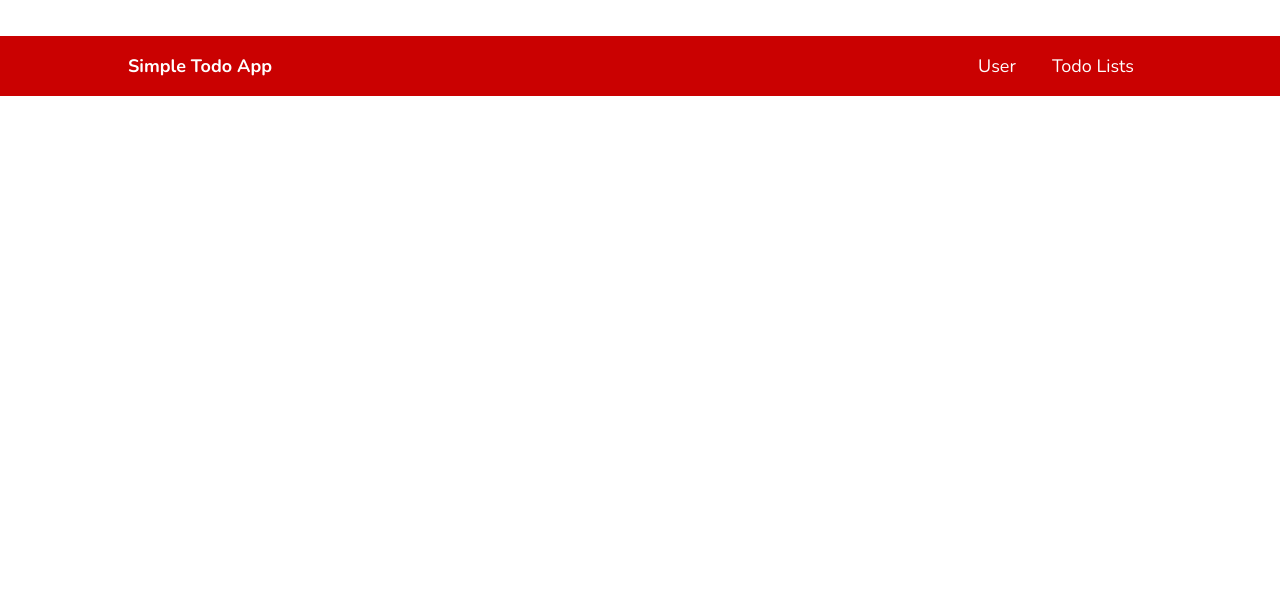
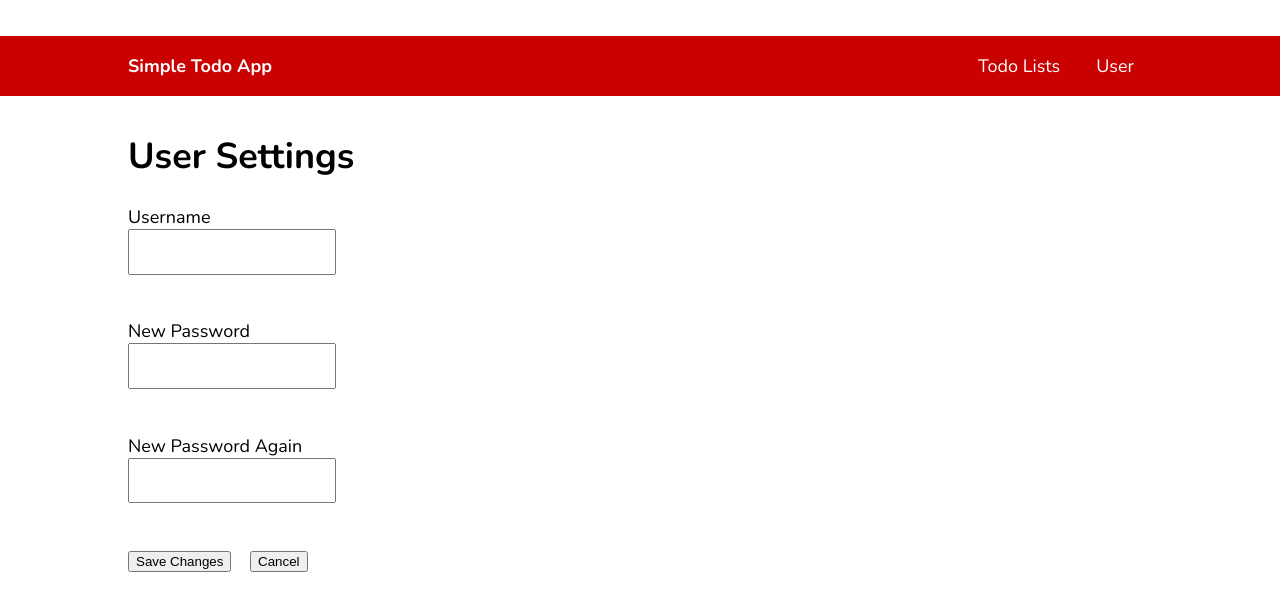
Before and after one commit to utr1903/todo-app-frontend, an Angular app: page /user in a window 1280 px wide. Before the commit this address led to /. Shown: the top 610 px of the page. Built offline with nearby package versions, Linux system fonts and the light colour scheme.

Commit message:
user-component added

```diff
--- a/src/app/app-routing.module.ts
+++ b/src/app/app-routing.module.ts
@@ -3,10 +3,12 @@ import { RouterModule, Routes } from '@angular/router';
 
 import { HomeComponent } from './home/home.component';
 import { ListComponent } from './list/list.component';
+import { UserComponent } from './user/user.component';
 
 const routes: Routes = [
   {path: '', component: HomeComponent},
   {path: 'list', component: ListComponent},
+  {path: 'user', component: UserComponent},
 ];
 
 @NgModule({
--- a/src/app/app.component.html
+++ b/src/app/app.component.html
@@ -3,8 +3,8 @@
     <a href="#" class="logo">Simple Todo App</a>
     <nav>
       <ul>
-        <li><a href="#" routerLint="/">User</a></li>
-        <li><a href="list/" routerLint="/list">Todo Lists</a></li>
+        <li><a href="list/" routerLink="/list">Todo Lists</a></li>
+        <li><a href="user/" routerLink="/user">User</a></li>
       </ul>
     </nav>
   </div>
--- a/src/app/app.module.ts
+++ b/src/app/app.module.ts
@@ -7,12 +7,14 @@ import { AppRoutingModule } from './app-routing.module';
 import { AppComponent } from './app.component';
 import { HomeComponent } from './home/home.component';
 import { ListComponent } from './list/list.component';
+import { UserComponent } from './user/user.component';
 
 @NgModule({
   declarations: [
     AppComponent,
     HomeComponent,
-    ListComponent
+    ListComponent,
+    UserComponent
   ],
   imports: [
     BrowserModule,
--- a/src/app/http.service.ts
+++ b/src/app/http.service.ts
@@ -7,14 +7,7 @@ import { HttpHeaders } from '@angular/common/http';
 })
 export class HttpService {
 
-  headers = new HttpHeaders()
-    .set("Access-Control-Allow-Origin", "*");
-
   constructor(private http: HttpClient) { }
-
-  getBeer() {
-    return this.http.get('https://api.openbrewerydb.org/breweries');
-  }
 
   get(url: string) {
     const headerDict = {
--- a/src/app/list/list.component.ts
+++ b/src/app/list/list.component.ts
@@ -12,6 +12,10 @@ export class ListComponent implements OnInit {
   constructor(private _http: HttpService) { }
 
   ngOnInit() {
+    this.getTodoLists();
+  }
+
+  getTodoLists() {
     this._http.get('http://localhost:8080/lists/GetLists').subscribe(
       data => {
         this.lists = data;
--- /dev/null
+++ b/src/app/user/user.component.html
@@ -0,0 +1,31 @@
+<div class="header-container">
+    <h1>User Settings</h1>
+</div>
+
+<div class="username-container">
+    <p>
+        Username
+        <br>
+        <input type="text" [(ngModel)]="userName">
+    </p>
+</div>
+
+<div class="password-container">
+    <p>
+        New Password
+        <br>
+        <input type="password" [(ngModel)]="password">
+    </p>
+</div>
+
+<div class="password-container">
+    <p>
+        New Password Again
+        <br>
+        <input type="password" [(ngModel)]="passwordNew">
+    </p>
+</div>
+
+<button (click)="saveChanges()" type="button" mdbBtn color="primary" mdbWavesEffect>Save Changes</button>
+&nbsp;&nbsp;
+<button (click)="cancel()" type="button" mdbBtn color="primary" mdbWavesEffect>Cancel</button>
--- /dev/null
+++ b/src/app/user/user.component.scss
@@ -0,0 +1,42 @@
+.header-container {
+    // padding: 2em;
+    border: none;
+    margin-top: 2em;
+    margin-bottom: none;
+    text-align: left;
+}
+
+.username-container {
+    // padding: 3em;
+    // border: 1px solid lightgray;
+    margin-bottom: 1em;
+
+    input {
+        padding: 1em;
+        margin-bottom: 2em;
+    }
+}
+
+.password-container {
+    // padding: 3em;
+    // border: 1px solid lightgray;
+    margin-bottom: 1em;
+
+    input {
+        padding: 1em;
+        margin-bottom: 2em;
+    }
+}
+
+.md-button {
+    padding: 0 6px 0 6px;
+    margin: 6px 8px 6px 8px;
+    min-width: 88px;
+    border-radius: 3px;
+    font-size: 14px;
+    text-align: center;
+    text-transform: uppercase;
+    text-decoration:none;
+    border: none;
+    outline: none;
+  }
--- /dev/null
+++ b/src/app/user/user.component.ts
@@ -0,0 +1,42 @@
+import { Component, OnInit } from '@angular/core';
+import { Router } from '@angular/router';
+
+@Component({
+  selector: 'app-user',
+  templateUrl: './user.component.html',
+  styleUrls: ['./user.component.scss']
+})
+export class UserComponent implements OnInit {
+
+  userName: string = "";
+  password: string = "";
+  passwordNew: string = "";
+
+  navigationPage: string = "/";
+
+  constructor(private router: Router) { }
+
+  ngOnInit(): void {
+  }
+
+  saveChanges() {
+
+    if (this.password != this.passwordNew) {
+      console.log("Passwords don't match");
+      return;
+    }
+
+    const dto = {
+      "userName": this.userName,
+      "password": this.password
+    };
+
+    console.log(dto);
+
+    this.router.navigate(['/']);
+  }
+
+  cancel() {
+    this.router.navigate(['/']);
+  }
+}
```
Also changed, not shown: 1 other file (tests, documents, lock files or other folders).
